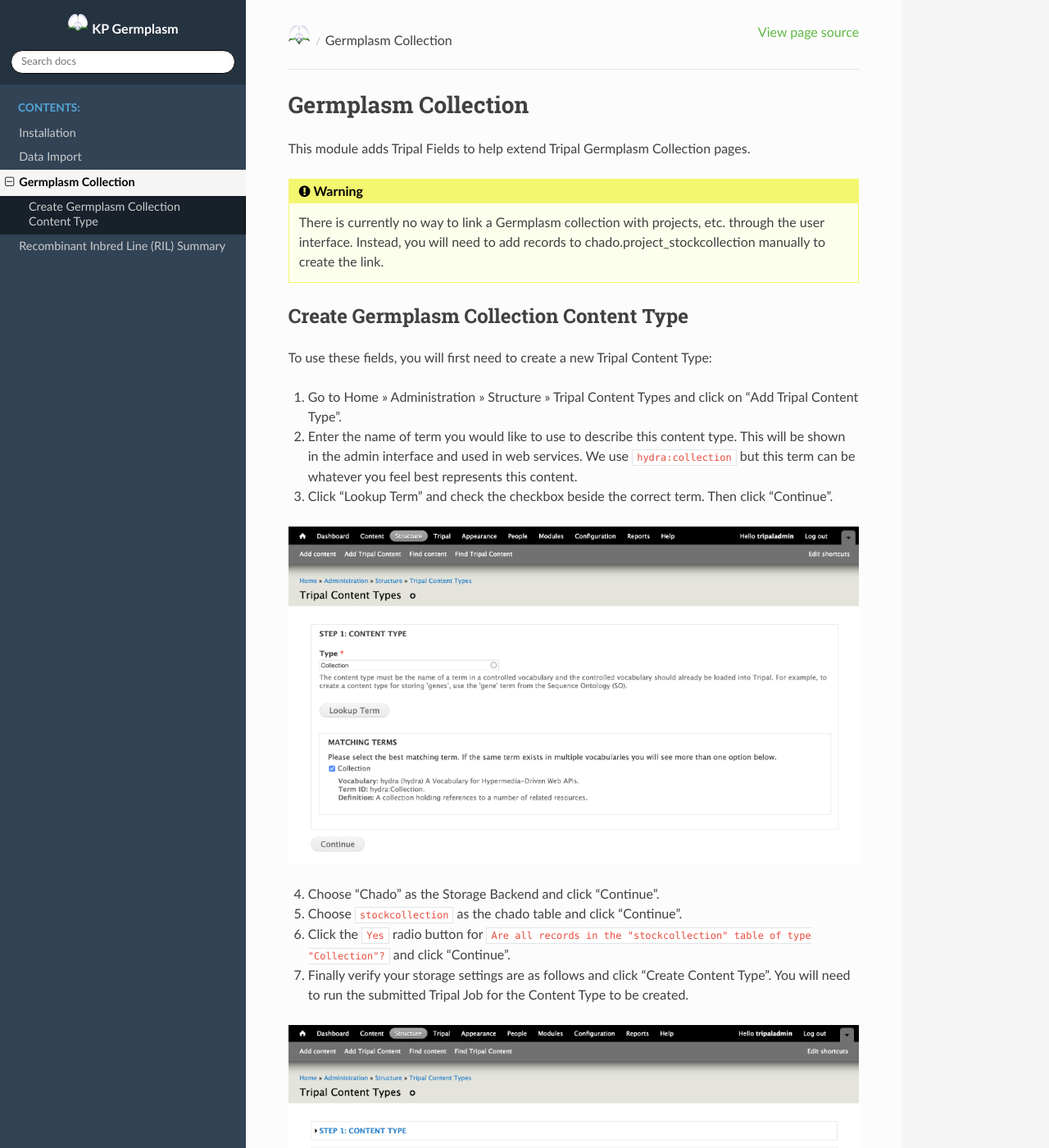
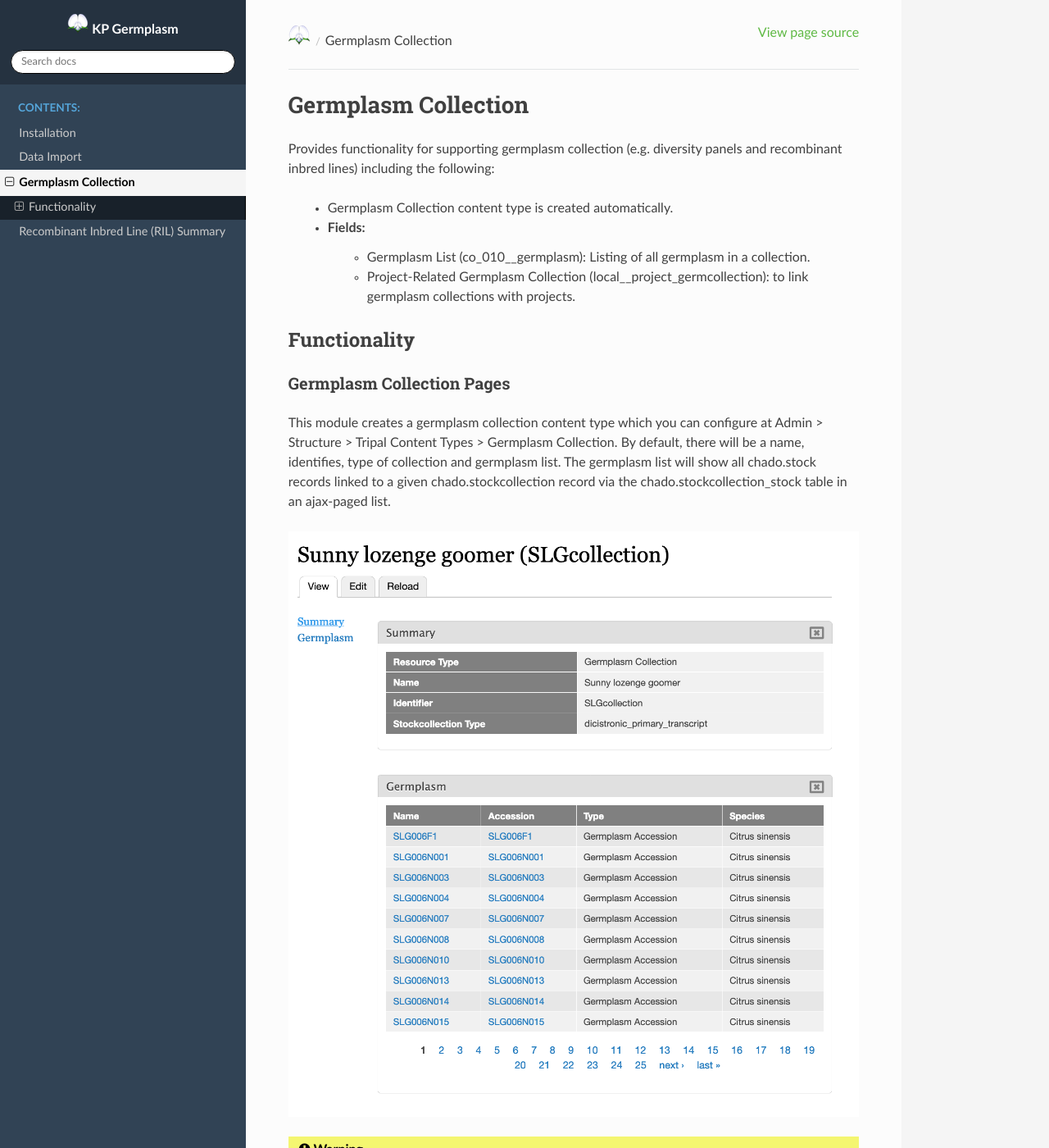
Before and after one commit to UofS-Pulse-Binfo/uofspb_germplasm, a Sphinx documentation site: the page built from docs/germcollection/germcollection.rst, in a window 1280 px wide and 1400 px high. Shown: the whole window at 82% size. Built offline with Sphinx 7.4.7 and the Read the Docs theme 2.0.0, drawn with Linux system fonts in a browser that asks for light colours; some of the changed text lies outside the part shown.

Commit message:
Expand germplasm collection docs.

```diff
--- a/docs/germcollection/germcollection.rst
+++ b/docs/germcollection/germcollection.rst
@@ -2,26 +2,34 @@
 Germplasm Collection
 ======================
 
-This module adds Tripal Fields to help extend Tripal Germplasm Collection pages.
+Provides functionality for supporting germplasm collection (e.g. diversity panels and recombinant inbred lines) including the following:
+
+ - Germplasm Collection content type is created automatically.
+ - Fields:
+    - Germplasm List (co_010__germplasm): Listing of all germplasm in a collection.
+    - Project-Related Germplasm Collection (local__project_germcollection): to link germplasm collections with projects.
+
+Functionality
+----------------
+
+Germplasm Collection Pages
+^^^^^^^^^^^^^^^^^^^^^^^^^^^^^
+
+This module creates a germplasm collection content type which you can configure at Admin > Structure > Tripal Content Types > Germplasm Collection. By default, there will be a name, identifies, type of collection and germplasm list. The germplasm list will show all chado.stock records linked to a given chado.stockcollection record via the chado.stockcollection_stock table in an ajax-paged list.
+
+.. image:: germplasm-collection.1.png
 
 .. warning::
 
-  There is currently no way to link a Germplasm collection with projects, etc. through the user interface. Instead, you will need to add records to chado.project_stockcollection manually to create the link.
+  There is currently no way to link a Germplasm collection with germplasm (chado.stock) through the user interface. Instead, you will need to add records to chado.stockcollection_stock manually to create the link.
 
-Create Germplasm Collection Content Type
-------------------------------------------
+Link Germplasm to Projects
+^^^^^^^^^^^^^^^^^^^^^^^^^^^^
 
-To use these fields, you will first need to create a new Tripal Content Type:
+There is also a field, Project-Related Germplasm Collection (local__project_germcollection), which links germplasm collections to projects. This can be used to indicated which germplasm are used for a given experiment. The following example shows two germplasm collections linked to a single project.
 
-1. Go to Home » Administration » Structure » Tripal Content Types and click on "Add Tripal Content Type".
-2. Enter the name of term you would like to use to describe this content type. This will be shown in the admin interface and used in web services. We use ``hydra:collection`` but this term can be whatever you feel best represents this content.
-3. Click "Lookup Term" and check the checkbox beside the correct term. Then click "Continue".
+.. image:: germplasm-collection.2.png
 
-.. image:: germcollection.contenttype.1.png
+.. note::
 
-4. Choose "Chado" as the Storage Backend and click "Continue".
-5. Choose ``stockcollection`` as the chado table and click "Continue".
-6. Click the ``Yes`` radio button for ``Are all records in the "stockcollection" table of type "Collection"?`` and click "Continue".
-7. Finally verify your storage settings are as follows and click "Create Content Type". You will need to run the submitted Tripal Job for the Content Type to be created.
-
-.. image:: germcollection.contenttype.2.png
+  You can add germplasm collections to projects by editing a project and entering the germplasm collection name.
```
Also changed, not shown: docs/germcollection/germplasm-collection.1.png (added), docs/germcollection/germplasm-collection.2.png (added).
